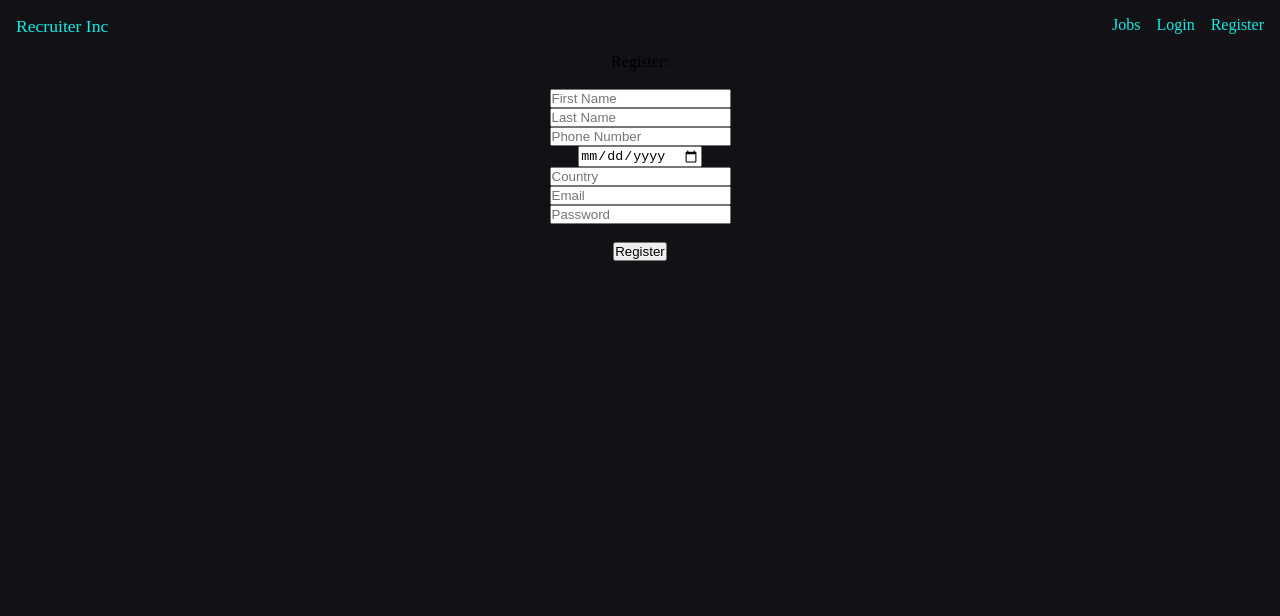
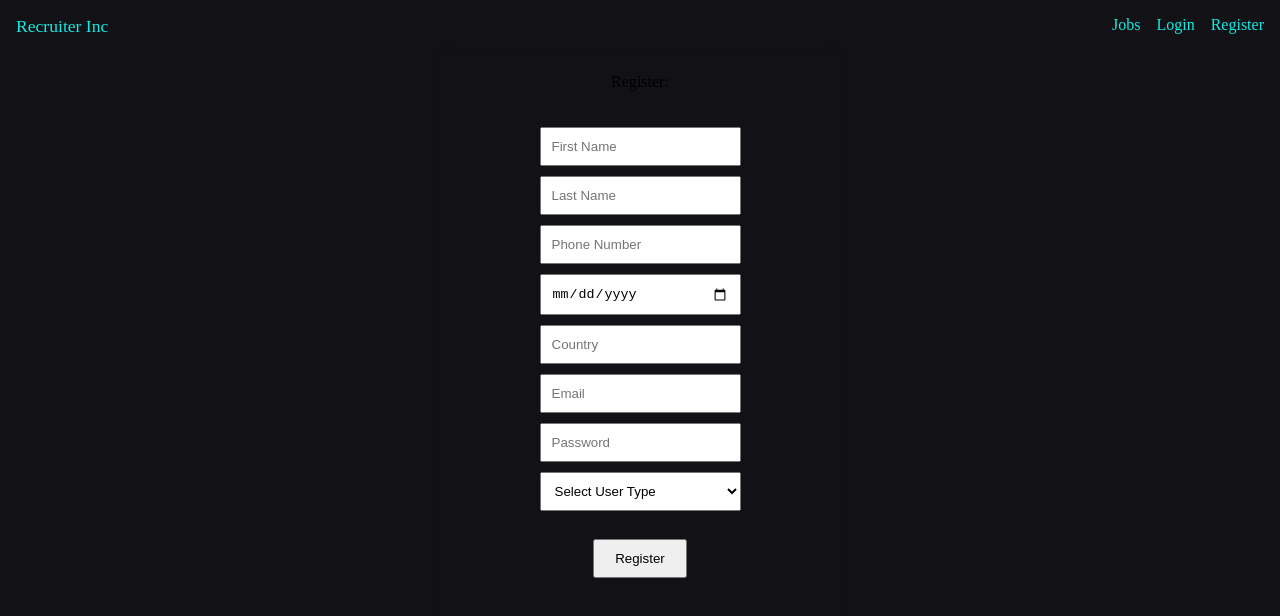
Before and after one commit to C8-SaadHabashneh/MERAKI_Academy_Project_4, a React (Create React App) app in the folder frontend/: page /Register in a window 1280 px wide. Shown: the top 616 px of the page. Built offline with nearby package versions, Linux system fonts and the light colour scheme.

Commit message:
fixed register

```diff
--- a/frontend/src/components/Register/index.js
+++ b/frontend/src/components/Register/index.js
@@ -1,5 +1,4 @@
 import React, { useState } from "react";
-import { Link } from "react-router-dom";
 import "./style.css";
 import axios from "axios";
 
@@ -13,11 +12,14 @@ const Register = () => {
   const [country, setCountry] = useState();
   const [email, setEmail] = useState();
   const [password, setPassword] = useState();
+  const [role, setRole] = useState();
 
-  // ... rest of your state variables and handlers ...
+  const roleHandler = (e) => {
+    setRole(e.target.value)
+  };
 
   const registerHandler = () => {
-    const user = {firstName, lastName, phoneNumber, dateOfBirth, country, email, password};
+    const user = {firstName, lastName, phoneNumber, dateOfBirth, country, email, password, role};
 
     axios.post('http://localhost:5000/users/register', user)
       .then((response) => {
@@ -30,16 +32,20 @@ const Register = () => {
   return (
     <div className="regDiv">
       <span>Register:</span><br/><br/>
-      <input type='text' placeholder='First Name' onChange={e => setFirstName(e.target.value)}/><br/>
-      <input type='text' placeholder='Last Name' onChange={e => setLastName(e.target.value)}/><br/>
-      <input type='tel' placeholder='Phone Number' onChange={e => setPhoneNumber(e.target.value)}/><br/>
-      <input type='date' placeholder='Date of Birth' onChange={e => setDateOfBirth(e.target.value)}/><br/>
-      <input type='text' placeholder='Country' onChange={e => setCountry(e.target.value)}/><br/>
-      <input type='email' placeholder='Email' onChange={e => setEmail(e.target.value)}/><br/>
-      <input type='password' placeholder='Password' onChange={e => setPassword(e.target.value)}/><br/>
-
-      {/* rest of your form fields... */}
-
+      <div className="form-group">
+      <input type='text' placeholder='First Name' onChange={(e) => setFirstName(e.target.value)}/><br/>
+      <input type='text' placeholder='Last Name' onChange={(e) => setLastName(e.target.value)}/><br/>
+      <input type='tel' placeholder='Phone Number' onChange={(e) => setPhoneNumber(e.target.value)}/><br/>
+      <input type='date' placeholder='Date of Birth' onChange={(e) => setDateOfBirth(e.target.value)}/><br/>
+      <input type='text' placeholder='Country' onChange={(e) => setCountry(e.target.value)}/><br/>
+      <input type='email' placeholder='Email' onChange={(e) => setEmail(e.target.value)}/><br/>
+      <input type='password' placeholder='Password' onChange={(e) => setPassword(e.target.value)}/><br/>
+      <select onChange={roleHandler}>
+        <option value="">Select User Type</option>
+        <option value="64e3aece53d3e3e6353d476b">User</option>
+        <option value="64e3aea753d3e3e6353d4769">Company</option>
+      </select><br/>
+      </div>
       {message && (
         <div className={`${message.status}`}>
           {message.data}
--- a/frontend/src/components/Register/style.css
+++ b/frontend/src/components/Register/style.css
@@ -0,0 +1,26 @@
+.regDiv {
+    display: flex;
+    flex-direction: column;
+    align-items: center;
+    justify-content: center;
+    width: 100%;
+    max-width: 400px;
+    margin: 0 auto;
+    padding: 20px;
+    box-shadow: 0px 0px 10px rgba(0,0,0,0.1);
+}
+
+.regDiv input[type='text'],
+.regDiv input[type='tel'],
+.regDiv input[type='date'],
+.regDiv input[type='email'],
+.regDiv input[type='password'],
+.regDiv select {
+    width: 100%;
+    padding: 10px;
+    margin-bottom: 10px;
+}
+
+.regDiv button {
+    padding: 10px 20px;
+}
```
Also changed, not shown: 1 other file (tests, documents, lock files or other folders).
